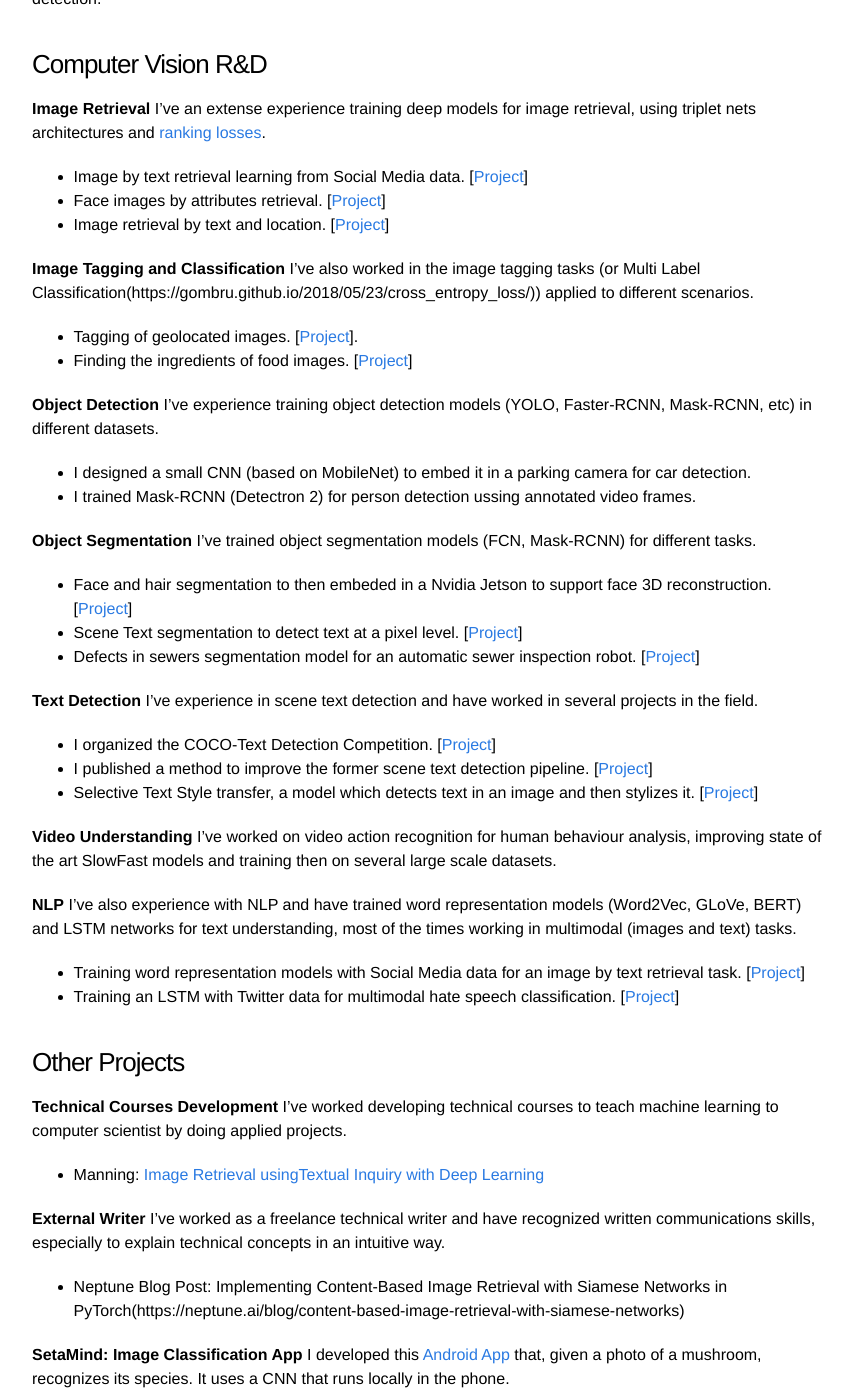
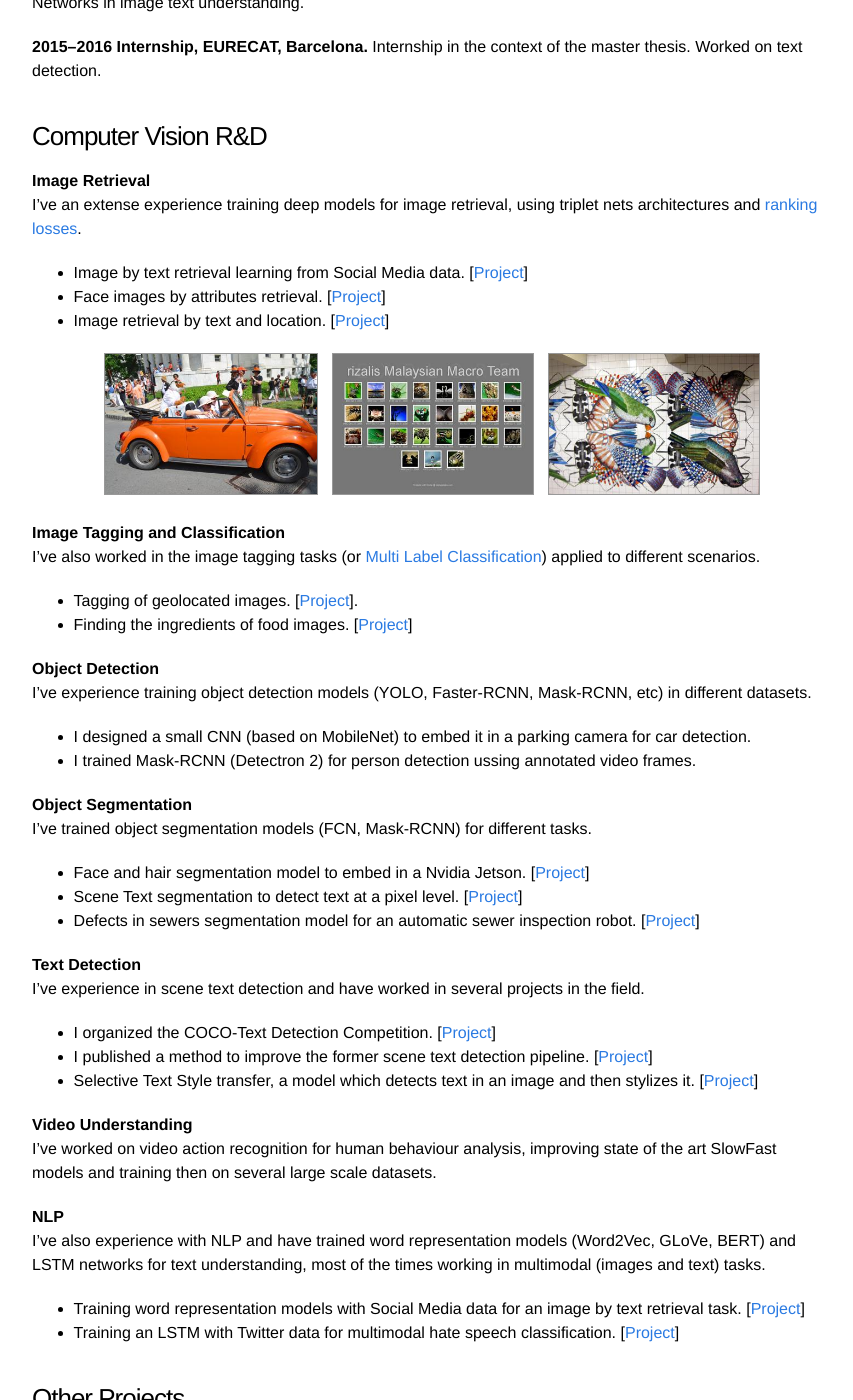
Before and after one commit to gombru/gombru.github.io, a Jekyll site: the page built from about.md, in a window 1280 px wide and 1400 px high, scrolled down 1921 px. Shown: the whole window, without its empty margins (208-1061 px from the left). Built offline with Jekyll 4.4.1, drawn with Linux system fonts in a browser that asks for light colours; comment, search, counter and statistics services are not loaded; some of the changed text lies outside the part shown.

Commit message:
big update

```diff
--- a/about.md
+++ b/about.md
@@ -18,7 +18,7 @@
 </div>
 
 <div style="display:inline-block; margin-left: 25px;">
-**[Curriculum](https://drive.google.com/file/d/1lVkR3tW6dt93ExcdVR7Jy6NJCQxKR81s/view?usp=sharing)**  |  **[Publications](https://gombru.github.io/publications/)**
+[**Curriculum**](https://drive.google.com/file/d/1lVkR3tW6dt93ExcdVR7Jy6NJCQxKR81s/view?usp=sharing)  |  [**Publications**](https://gombru.github.io/publications/)
 </div>
 
 ### Places you can find me besides in the mountains:
@@ -78,12 +82,26 @@
 
 **Image Retrieval**
 I've an extense experience training deep models for image retrieval, using triplet nets architectures and [ranking losses](https://gombru.github.io/2019/04/03/ranking_loss/).
- - Image by text retrieval learning from Social Media data. [[Project](ttps://gombru.github.io/2018/08/01/learning_from_web_data/)]
+ - Image by text retrieval learning from Social Media data. [[Project](https://gombru.github.io/2018/08/01/learning_from_web_data/)]
  - Face images by attributes retrieval. [[Project](https://gombru.github.io/2020/01/23/face_attributes_retrieval/)]
  - Image retrieval by text and location. [[Project](https://gombru.github.io/2020/06/03/LocSens/)]
 
+
+<div class="imgcap">
+	<div style="display:inline-block">
+		<img src="/assets/webvision/class2_1.jpg" height = "140">
+	</div>
+	<div style="display:inline-block; margin-left: 10px;">
+		<img src="/assets/webvision/class2_2.jpg" height = "140">
+	</div>
+	<div style="display:inline-block; margin-left: 10px;">
+		<img src="/assets/webvision/class2_3.jpg" height = "140">
+	</div>
+</div>
+
+
 **Image Tagging and Classification**
-I've also worked in the image tagging tasks (or Multi Label Classification(https://gombru.github.io/2018/05/23/cross_entropy_loss/)) applied to different scenarios.
+I've also worked in the image tagging tasks (or [Multi Label Classification](https://gombru.github.io/2018/05/23/cross_entropy_loss/)) applied to different scenarios.
  - Tagging of geolocated images. [[Project](https://gombru.github.io/2020/06/03/LocSens/)].
  - Finding the ingredients of food images. [[Project](https://gombru.github.io/2017/07/19/inferring_ingredients/)]
 
@@ -94,7 +112,7 @@
 
 **Object Segmentation**
 I've trained object segmentation models (FCN, Mask-RCNN) for different tasks.
- - Face and hair segmentation to then embeded in a Nvidia Jetson to support face 3D reconstruction. [[Project](https://gombru.github.io/2018/01/08/face_hair_segmentation/)]
+ - Face and hair segmentation model to embed in a Nvidia Jetson. [[Project](https://gombru.github.io/2018/01/08/face_hair_segmentation/)]
  - Scene Text segmentation to detect text at a pixel level. [[Project](https://gombru.github.io/2018/01/08/face_hair_segmentation/)]
  - Defects in sewers segmentation model for an automatic sewer inspection robot. [[Project](https://eurecat.org/portfolio-items/aerial-robot-for-sewer-inspection/)]
 
@@ -121,14 +139,14 @@
 
 **External Writer**
 I've worked as a freelance technical writer and have recognized written communications skills, especially to explain technical concepts in an intuitive way.
- - Neptune Blog Post: Implementing Content-Based Image Retrieval with Siamese Networks in PyTorch(https://neptune.ai/blog/content-based-image-retrieval-with-siamese-networks)
+ - Neptune Blog Post: [Implementing Content-Based Image Retrieval with Siamese Networks in PyTorch](https://neptune.ai/blog/content-based-image-retrieval-with-siamese-networks)
 
 **SetaMind: Image Classification App**
 I developed this [Android App](play.google.com/store/apps/details?id=gombru.setamind) that, given a photo of a mushroom, recognizes its species. It uses a CNN that runs locally in the phone.
 
 **Social Media Analysis**
 I developed tools that learn from images and associated text, and applied that to Instagram data analysis.
- - I presented an application of this work to #Barcelona Instagram images and tourism in the [TurisTICForum of Barcelona](gombru.github.io/2018/01/12/insta_barcelona).
+ - I presented an application of this work to #Barcelona Instagram images and tourism in the [TurisTICForum of Barcelona](https://gombru.github.io/2018/01/12/insta_barcelona).
 
 **Blog**
 I have a blog where I explain my PhD work, toy experiments and general machine learning concepts. One of its articles explaining Cross-Entropy Loss is featured in the Deep Learning [fast.ai](https://www.fast.ai/) course and in the [deeplearning.ai](https://www.deeplearning.ai/programs/) Introduction to TensorFlow course. It’s visited by 15k people per month. https://gombru.github.io/. I constantly receive good feedback aplauding my intuitive explanations.
```
Also changed, not shown: other parts of about.md (+4 -0 lines), videos.md (+2 -0 lines).
